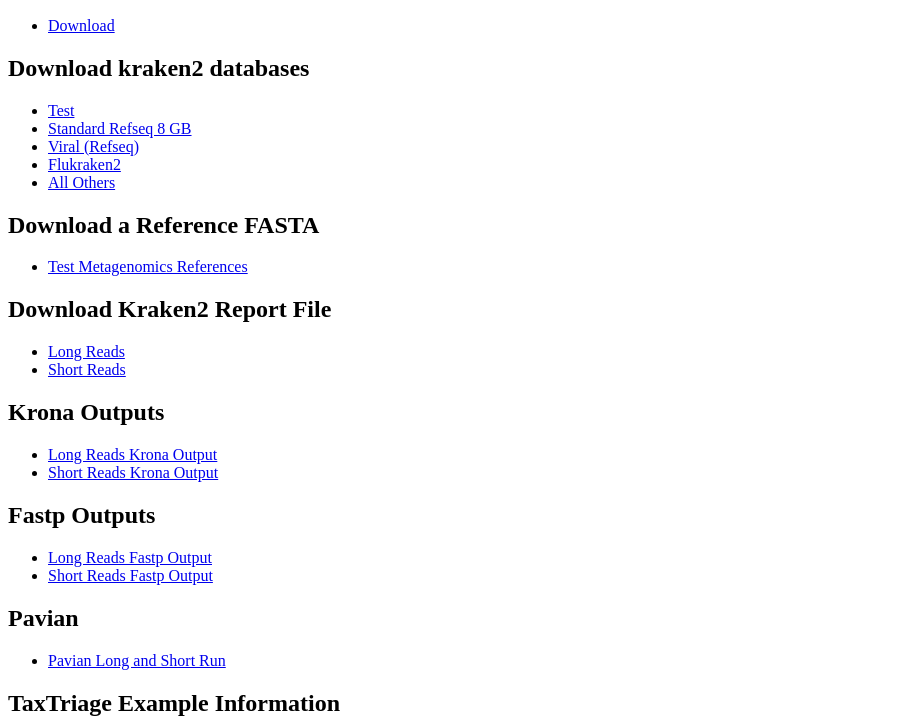
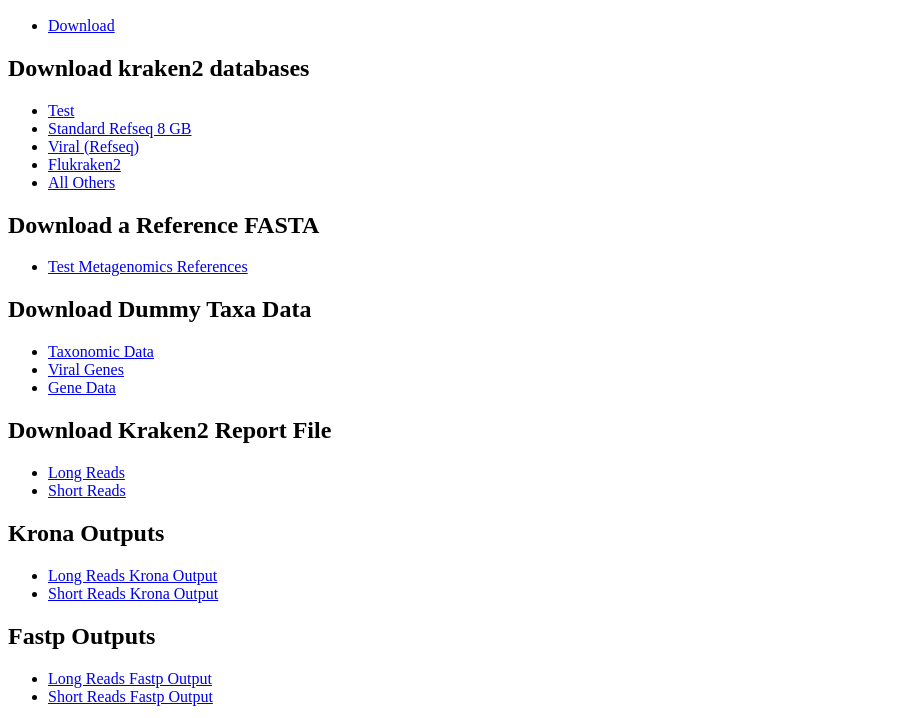
Before and after one commit to jhuapl-bio/datasets, a plain HTML site: page index.html in a window 1280 px wide. Shown: the part 110-828 px from the top of the page, without its empty margins (0-908 px from the left). Drawn offline with Linux system fonts and the light colour scheme.

Commit message:
adding files

```diff
--- a/index.html
+++ b/index.html
@@ -24,6 +24,12 @@
     <h2>Download a Reference FASTA</h2>
     <ul>
         <li><a href="references/test.fasta.gz">Test Metagenomics References</a></li>
+    </ul>
+    <h2>Download Dummy Taxa Data</h2>
+    <ul>
+        <li><a href="outputs/dummy/taxonomic_data.txt">Taxonomic Data</a></li>
+        <li><a href="outputs/dummy/viral_genes.txt">Viral Genes</a></li>
+        <li><a href="outputs/dummy/gene_data.txt">Gene Data</a></li>
     </ul>
 
     <h2>Download Kraken2 Report File</h2>
```
